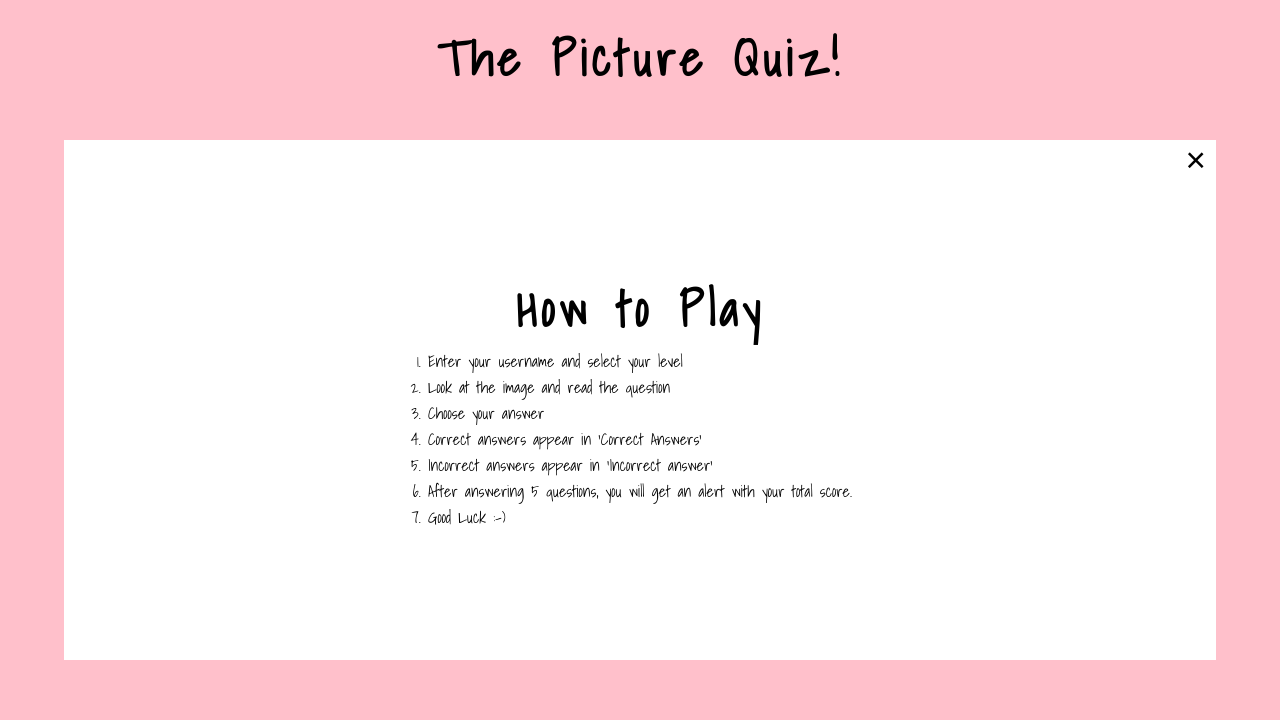
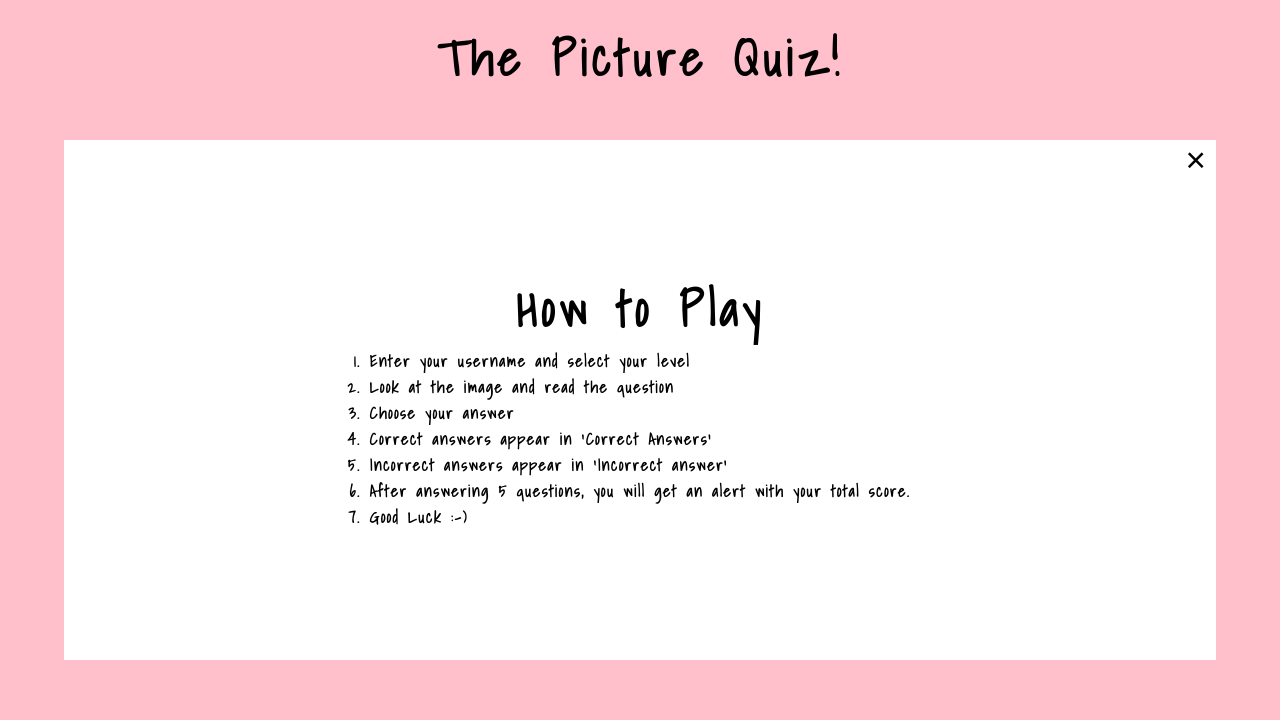
Before and after one commit to NatalieLockyer/Picture-Quiz, a plain HTML site: page index.html in a window 1280 px wide. Both pictures are taken after a click on the button "How to Play". Shown: the top 720 px of the page. Drawn offline with Linux system fonts and the light colour scheme.

Commit message:
More lightbox content styling added

```diff
--- a/assets/css/style.css
+++ b/assets/css/style.css
@@ -115,6 +115,8 @@ main {
 
 .lightbox__content {
     padding: 30px;
+    font-weight: bold;
+    letter-spacing: 0.1rem;
 }
 
 ul {
```
